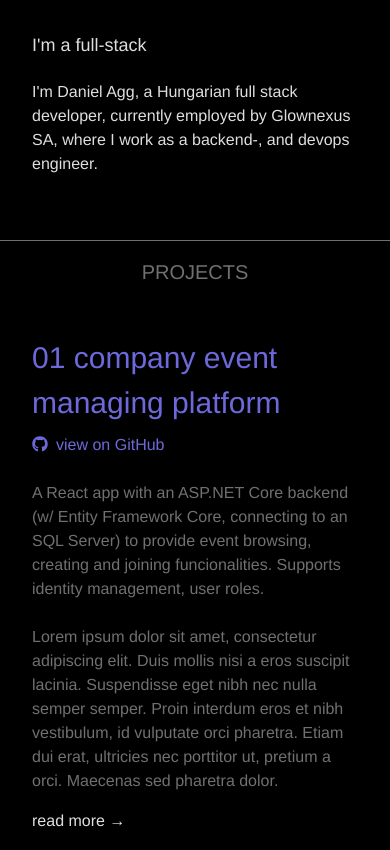
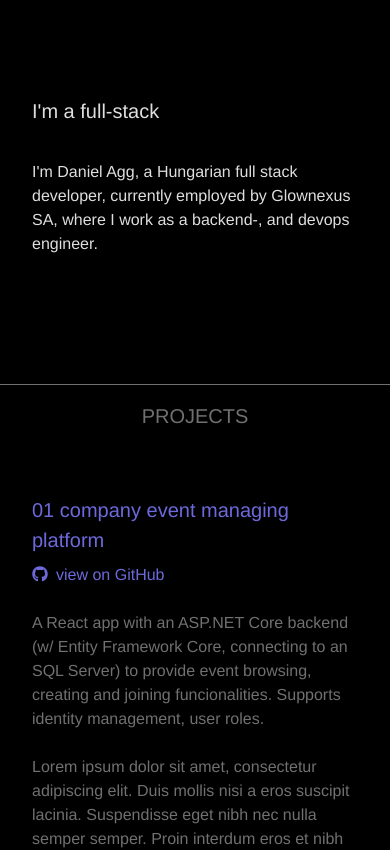
Before and after one commit to danielagg/personal-website-ts, a React (Create React App) app: page / in a window 390 px wide. Shown: the top 850 px of the page. Built offline with nearby package versions, Linux system fonts and the light colour scheme.

Commit message:
Better responsivity

```diff
--- a/src/components/About/About.tsx
+++ b/src/components/About/About.tsx
@@ -9,7 +9,7 @@ import Button, { ButtonVariant } from "../Shared/Button/Button";
 
 const About = () => {
   return (
-    <div className="container lg:py-16 lg:px-32 text-gray lg:flex">
+    <div className="container lg:py-16 lg:px-32 pt-14 pb-12 text-gray lg:flex">
       <ul className="pt-6 px-8 lg:px-0 lg:pr-12 lg:flex-none lg:flex-grow text-gray-lighter">
         <li>
           <a
--- a/src/components/Landing/LandingHeader.tsx
+++ b/src/components/Landing/LandingHeader.tsx
@@ -20,14 +20,14 @@ const LandingHeader = () => {
   };
 
   return (
-    <div className="container p-8 lg:py-48 lg:px-32">
+    <div className="container px-8 py-24 lg:py-48 lg:px-32">
       <div style={{ height: "2em" }}>
-        <h1 className="typed-intro font-robotoMono font-light text-gray-lighter moveInFromLeftAnimation text-lg lg:text-4xl relative inline-block">
+        <h1 className="typed-intro font-robotoMono font-normal lg:font-light text-gray-lighter moveInFromLeftAnimation text-xl lg:text-4xl relative inline-block">
           Daniel Agg
         </h1>
       </div>
 
-      <div className="font-light text-gray-lighter lg:mt-16 mt-4 moveInFromTopAnimation">
+      <div className="font-light text-gray-lighter lg:mt-16 mt-8 moveInFromTopAnimation">
         <p>
           I'm Daniel Agg, a Hungarian full stack developer, currently employed
           by Glownexus SA, where I work as a backend-, and devops engineer.
--- a/src/components/Portfolio/PortfolioItemCard.tsx
+++ b/src/components/Portfolio/PortfolioItemCard.tsx
@@ -13,7 +13,7 @@ type PortfolioItemCardProp = {
 const PortfolioItemCard = ({ item }: PortfolioItemCardProp) => {
   return (
     <div className="py-12 moveInFromRightAnimation">
-      <h1 className="text-primary lowercase font-robotoMono font-light text-3xl lg:text-4xl">
+      <h1 className="text-primary lowercase font-robotoMono font-normal lg:font-light text-xl lg:text-4xl">
         {`${item.id.toString().padStart(2, "0")} ${item.name}`}
       </h1>
       <a
--- a/src/components/Portfolio/PortfolioItemCardContainer.tsx
+++ b/src/components/Portfolio/PortfolioItemCardContainer.tsx
@@ -33,16 +33,18 @@ const PortfolioItemCardContainer = () => {
   };
 
   return (
-    <div className="container lg:py-16 lg:px-32 px-8">
+    <div className="container lg:py-16 lg:px-32 px-8 pt-4 pb-16">
       {itemsToDisplay.map((proj, index) => {
         return <PortfolioItemCard key={index} item={proj} />;
       })}
       {areAllProjectsLoaded === false ? (
-        <Button
-          caption="load more &rarr;"
-          onClick={onClick}
-          variant={ButtonVariant.LightGrayBordered}
-        />
+        <div className="mb-8 lg:mb-4">
+          <Button
+            caption="load more &rarr;"
+            onClick={onClick}
+            variant={ButtonVariant.LightGrayBordered}
+          />
+        </div>
       ) : (
         ""
       )}
```
